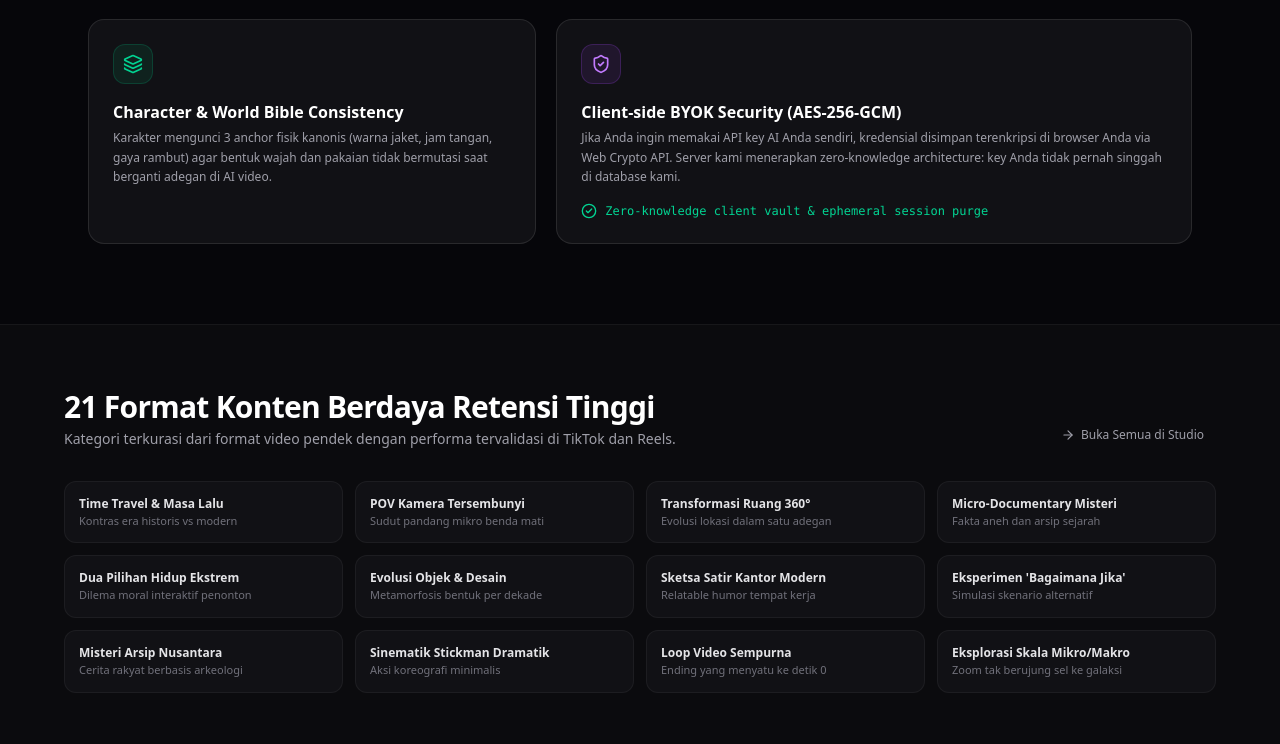
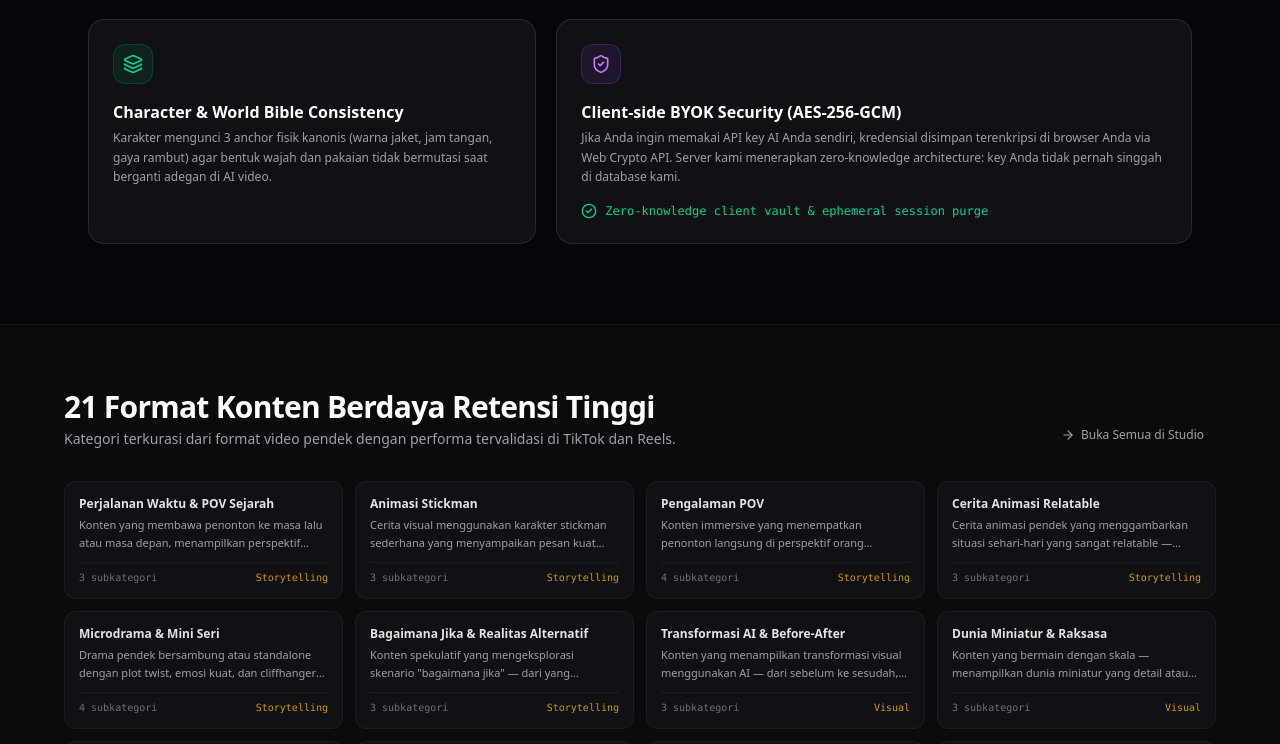
Before and after one commit to rzl89/contentfinder, a React (Vite) app: page /#/ in a window 1280 px wide. Shown: the part 2017-2761 px from the top of the page. Built offline with nearby package versions, Linux system fonts and the light colour scheme; no server answers.

Commit message:
fix: update landing page category showcase, pricing feature lists, and credit balance in status banners

```diff
--- a/src/pages/idea-studio-page.tsx
+++ b/src/pages/idea-studio-page.tsx
@@ -51,9 +51,7 @@ export const IdeaStudioPage: React.FC = () => {
   const {
     subscription,
     isCategoryAccessible,
-    canGenerateStoryboard,
     incrementStoryboardCount,
-    storyboardGenerationsCount,
     hasSufficientCredits,
     deductCredits,
   } = useSubscriptionStore();
--- a/src/pages/landing-page.tsx
+++ b/src/pages/landing-page.tsx
@@ -24,6 +24,7 @@ import {
 } from 'lucide-react';
 import { Button } from '@/components/ui/button';
 import { useAuthStore } from '@/stores/auth-store';
+import { CONTENT_CATEGORIES } from '@/context-engine';
 
 interface LandingPageProps {
   scrollToSection?: string;
@@ -492,30 +493,25 @@ export const LandingPage: React.FC<LandingPageProps> = ({ scrollToSection }) =>
             </Button>
           </div>
 
-          <div className="grid grid-cols-2 sm:grid-cols-3 lg:grid-cols-4 gap-3 text-xs">
-            {[
-              { title: 'Time Travel & Masa Lalu', desc: 'Kontras era historis vs modern' },
-              { title: 'POV Kamera Tersembunyi', desc: 'Sudut pandang mikro benda mati' },
-              { title: 'Transformasi Ruang 360°', desc: 'Evolusi lokasi dalam satu adegan' },
-              { title: 'Micro-Documentary Misteri', desc: 'Fakta aneh dan arsip sejarah' },
-              { title: 'Dua Pilihan Hidup Ekstrem', desc: 'Dilema moral interaktif penonton' },
-              { title: 'Evolusi Objek & Desain', desc: 'Metamorfosis bentuk per dekade' },
-              { title: 'Sketsa Satir Kantor Modern', desc: 'Relatable humor tempat kerja' },
-              { title: "Eksperimen 'Bagaimana Jika'", desc: 'Simulasi skenario alternatif' },
-              { title: 'Misteri Arsip Nusantara', desc: 'Cerita rakyat berbasis arkeologi' },
-              { title: 'Sinematik Stickman Dramatik', desc: 'Aksi koreografi minimalis' },
-              { title: 'Loop Video Sempurna', desc: 'Ending yang menyatu ke detik 0' },
-              { title: 'Eksplorasi Skala Mikro/Makro', desc: 'Zoom tak berujung sel ke galaksi' },
-            ].map((cat, idx) => (
+          <div className="grid grid-cols-1 sm:grid-cols-2 lg:grid-cols-3 xl:grid-cols-4 gap-3 text-xs">
+            {CONTENT_CATEGORIES.map((cat) => (
               <div
-                key={idx}
-                className="p-3.5 rounded-xl bg-[#111115] border border-white/5 hover:border-amber-500/30 transition-all cursor-pointer group"
-                onClick={() => navigate('/studio')}
+                key={cat.id}
+                className="p-3.5 rounded-xl bg-[#111115] border border-white/5 hover:border-amber-500/30 hover:bg-[#14141c] transition-all cursor-pointer group flex flex-col justify-between"
+                onClick={() => navigate('/studio', { state: { categoryId: cat.id } })}
               >
-                <div className="font-semibold text-zinc-200 group-hover:text-amber-300 transition-colors">
-                  {cat.title}
+                <div>
+                  <div className="font-semibold text-zinc-200 group-hover:text-amber-300 transition-colors line-clamp-1">
+                    {cat.name}
+                  </div>
+                  <div className="text-[11px] text-zinc-400 mt-1 line-clamp-2 leading-relaxed">
+                    {cat.description}
+                  </div>
                 </div>
-                <div className="text-[11px] text-zinc-500 mt-0.5">{cat.desc}</div>
+                <div className="mt-2.5 pt-2 border-t border-white/5 text-[10px] text-zinc-500 font-mono flex items-center justify-between">
+                  <span>{cat.subcategories.length} subkategori</span>
+                  <span className="text-amber-400/80">{cat.group.split(' ')[0]}</span>
+                </div>
               </div>
             ))}
           </div>
@@ -552,9 +548,10 @@ export const LandingPage: React.FC<LandingPageProps> = ({ scrollToSection }) =>
 
               <div className="space-y-2.5 text-xs text-zinc-300 pt-2 border-t border-white/5">
                 {[
-                  '3 kategori konten unggulan aktif',
-                  'Maksimal 3x generate storyboard adegan',
-                  'Akses Prompt Production Desk',
+                  'Alokasi 20 Kredit AI untuk eksplorasi awal',
+                  '3 Kategori Konten Unggulan (Time Travel, Stickman, POV)',
+                  'Generator ide hook 1-3 detik & story beats',
+                  'Akses Prompt Production Desk & Story Studio',
                   'Ekspor storyboard Markdown & JSON',
                 ].map((feat, i) => (
                   <div key={i} className="flex items-center gap-2">
@@ -597,12 +594,13 @@ export const LandingPage: React.FC<LandingPageProps> = ({ scrollToSection }) =>
 
               <div className="space-y-2.5 text-xs text-zinc-300 pt-2 border-t border-white/5">
                 {[
-                  'Semua fitur pada paket Free Trial',
-                  'Proyek tidak terbatas',
-                  'Radar Tren Real-Time tanpa batas',
-                  'Konektor BYOK Video Vault aman',
+                  '350 Kredit AI / bulan (~70 storyboard video lengkap)',
+                  'Semua 21 Kategori Konten Terbuka Penuh',
+                  'Regenerasi adegan & storyboard kapan saja',
+                  'Opsi Top-Up Booster mulai Rp 20.000 (tidak hangus)',
+                  'Konektor BYOK Video Vault aman (Kling, Veo 2, Runway)',
                   'Format ekspor semua vendor model AI',
-                  'Penyimpanan cloud database privat',
+                  'Penyimpanan cloud database privat Supabase',
                 ].map((feat, i) => (
                   <div key={i} className="flex items-center gap-2">
                     <Check className="w-3.5 h-3.5 text-amber-400 shrink-0" />
@@ -645,10 +643,10 @@ export const LandingPage: React.FC<LandingPageProps> = ({ scrollToSection }) =>
 
               <div className="space-y-2.5 text-xs text-zinc-300 pt-2 border-t border-white/5">
                 {[
-                  'Semua fitur Creator Pro selama 1 tahun',
+                  'Semua fitur Creator Pro selama 1 tahun penuh',
+                  'Hemat 30% (Setara ~Rp 41.500 / bulan)',
                   'Prioritas update prompt model video baru',
-                  'Konsultasi alur kerja studio via WhatsApp',
-                  'Garansi aktivasi langsung via QRIS/BCA',
+                  'Garansi aktivasi instan via QRIS, BCA, Mandiri',
                 ].map((feat, i) => (
                   <div key={i} className="flex items-center gap-2">
                     <Check className="w-3.5 h-3.5 text-emerald-400 shrink-0" />
--- a/src/pages/pricing-page.tsx
+++ b/src/pages/pricing-page.tsx
@@ -86,12 +86,12 @@ export const PricingPage: React.FC = () => {
           {isPaidActive ? (
             <div className="inline-flex items-center gap-2 bg-emerald-950/40 border border-emerald-500/30 text-emerald-300 px-4 py-2 rounded-full text-xs sm:text-sm font-medium">
               <CheckCircle2 className="w-4 h-4 text-emerald-400" />
-              <span>Paket Anda: <strong>{subscription.tier.toUpperCase()}</strong> (Aktif)</span>
+              <span>Paket Anda: <strong>{subscription.tier.toUpperCase()}</strong> (Aktif) • Saldo: <strong>{subscription.creditsBalance ?? 350} Kredit AI</strong></span>
             </div>
           ) : isTrialActive ? (
             <div className="inline-flex items-center gap-2 bg-amber-950/40 border border-amber-500/30 text-amber-300 px-4 py-2 rounded-full text-xs sm:text-sm font-medium">
               <Clock className="w-4 h-4 text-amber-400 animate-pulse" />
-              <span>Masa Free Trial Aktif: Sisa <strong>~{remainingHours} Jam</strong></span>
+              <span>Masa Free Trial: Sisa <strong>~{remainingHours} Jam</strong> • Saldo: <strong>{subscription.creditsBalance ?? 20} Kredit AI</strong></span>
             </div>
           ) : (
             <div className="inline-flex items-center gap-2 bg-red-950/40 border border-red-500/30 text-red-300 px-4 py-2 rounded-full text-xs sm:text-sm font-medium">
```
